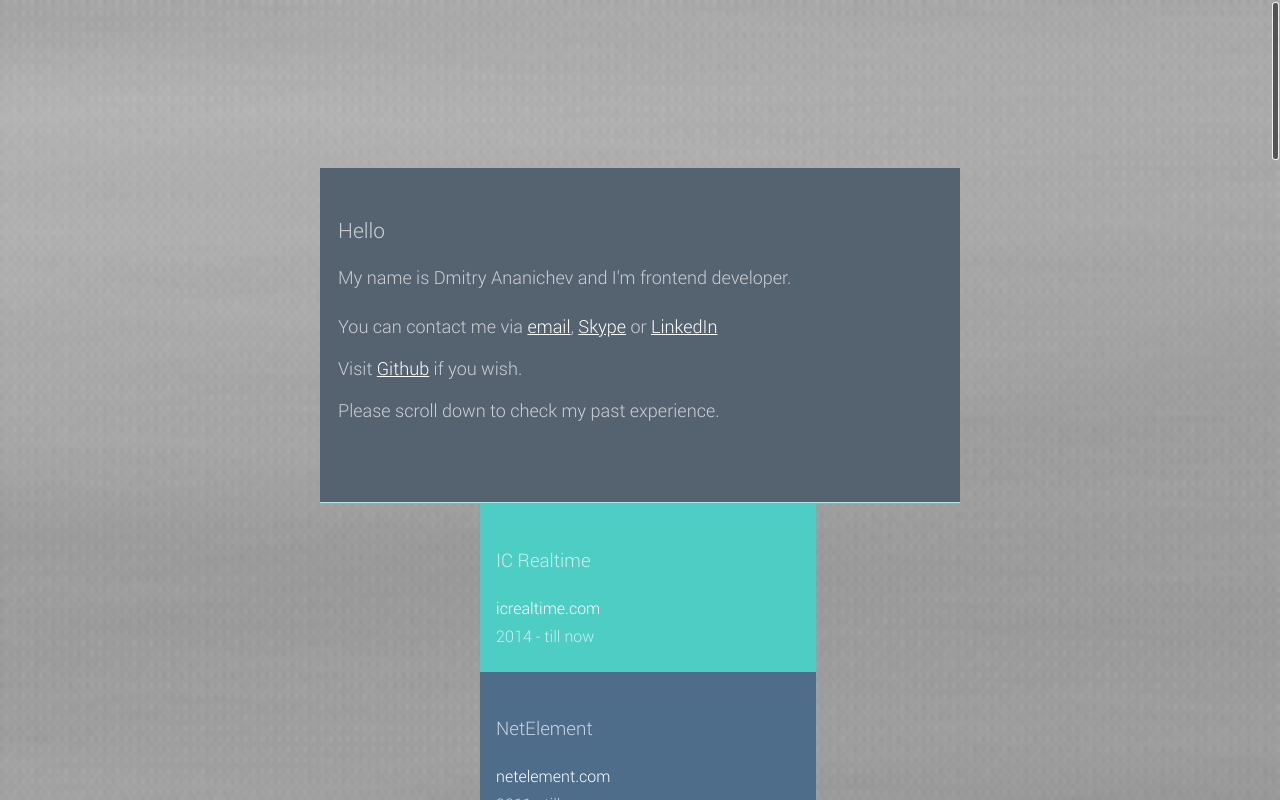
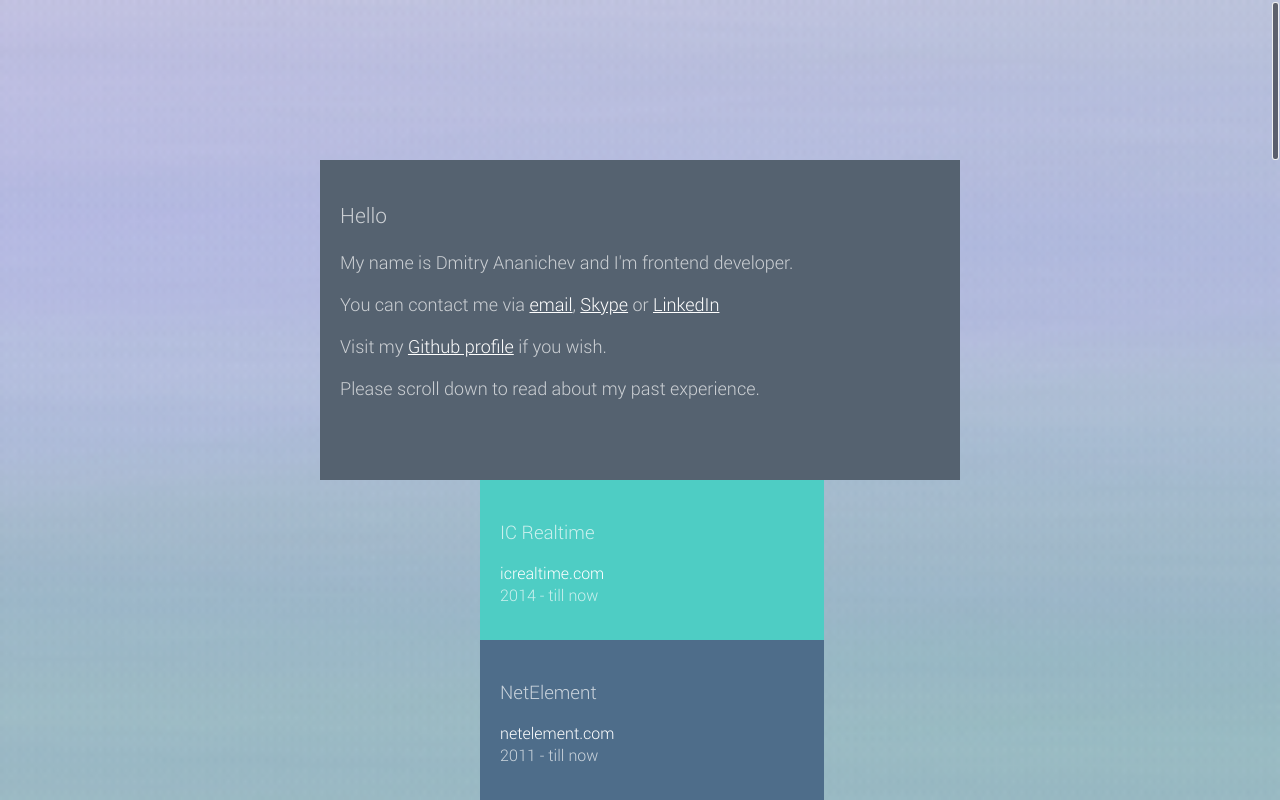
Before and after one commit to Fr3nzzy/tolookat.me, a plain HTML site: page index.html in a window 1280 px wide. Drawn offline with nearby package versions, Linux system fonts and the light colour scheme; files that its build step writes are made by us from their sources.

Commit message:
small style and text fixes

```diff
--- a/index.html
+++ b/index.html
@@ -22,9 +22,9 @@
                 </p>
 
                 <p class="list-info">
-                    Visit  <a href="https://github.com/Fr3nzzy" target="_blank">Github</a> if you wish.</p>
+                    Visit my <a href="https://github.com/Fr3nzzy">Github profile</a> if you wish.</p>
 
-                <p class="list-info">Please scroll down to check my past experience.</p>
+                <p class="list-info">Please scroll down to read about my past experience.</p>
             </li>
             <li>
                 <h3>IC Realtime</h3>
--- a/scripts/app.js
+++ b/scripts/app.js
@@ -1,8 +1,8 @@
 function generate(canvas, width, height) {
     var x0, y0, w, h;
-    var numRects = 12;
+    var numRects = 7;
     var alphaVariation;
-    var angleVariation = Math.PI/16;
+    var angleVariation = Math.PI/32;
     var r,g,b,baseAlpha;
     var gradRad;
     var xMid,yMid;
@@ -24,13 +24,13 @@ function generate(canvas, width, height) {
     for (var i = 0; i < numRects; i++) {
 
         //random color
-        r = Math.floor(150, Math.random()*255);
-        g = Math.floor(150, Math.random()*255);
-        b = Math.floor(150, Math.random()*255);
+        r = Math.floor(Math.random()*255);
+        g = Math.floor(Math.random()*255);
+        b = Math.floor(Math.random()*255);
         baseAlpha = 0;
         alphaVariation = 2/numRects;
 
-        context.globalCompositeOperation = "lighter";
+        context.globalCompositeOperation = "darker";
 
         gradRad = 1.1*h/2;
         gradIterates = 8;
--- a/styles/less/vendor/hakimel/monocle/monocle.less
+++ b/styles/less/vendor/hakimel/monocle/monocle.less
@@ -40,13 +40,13 @@
 .list li {
   width: 95%;
   height: 120px;
-  padding: 1.5em 1em;
+  padding: 20px;
   overflow: hidden;
 }
 
 .list li * + * {
   display: block;
-  margin-top: 0.4em;
+  margin-top: 0em;
 }
 
 .list li h3 {
```
